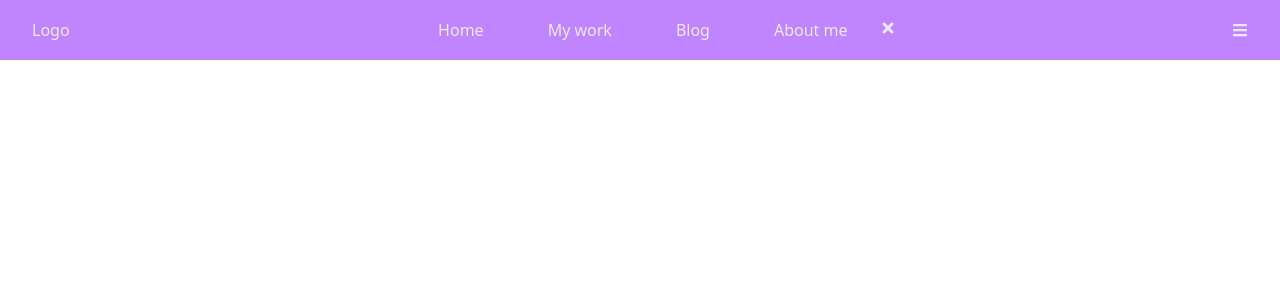
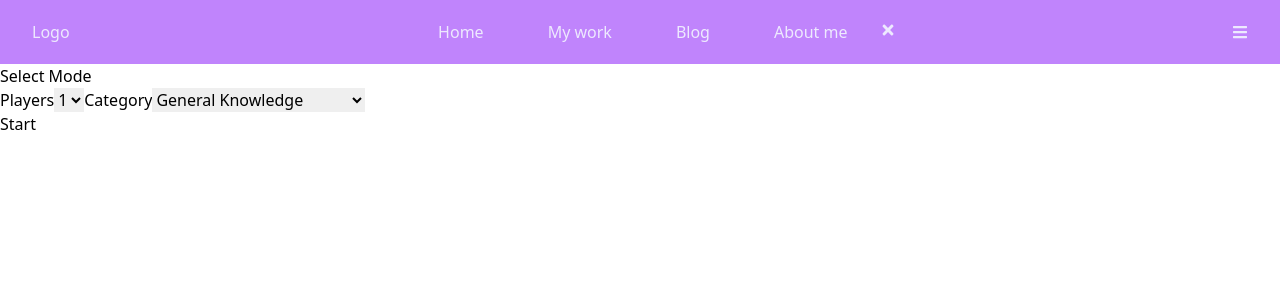
Before and after one commit to RamMaths/QuizGame, a React (Vite) app: page / in a window 1280 px wide. Shown: the top 300 px of the page. Built offline with nearby package versions, Linux system fonts and the light colour scheme.

Commit message:
navbar without functionality

```diff
--- a/src/App.jsx
+++ b/src/App.jsx
@@ -7,7 +7,7 @@ function App() {
   return(
     <>
       <Navbar/>
-      {/* <Game/> */}
+      <Game/>
     </>
   );
 
--- /dev/null
+++ b/src/Game/Game.css
@@ -0,0 +1,14 @@
+@tailwind base;
+@tailwind components;
+@tailwind utilities;
+
+@layer base {
+  .game {
+    @apply grid;
+    @apply grid-flow-row;
+    @apply items-center;
+    @apply justify-center;
+    @apply p-5;
+    height: 80vh;
+  }
+}
--- a/src/Game/Game.jsx
+++ b/src/Game/Game.jsx
@@ -1,6 +1,7 @@
 import { useState, createContext, useContext  } from 'react';
 import Trivia from './Trivia/Trivia';
 import ModeMenu from './Mode/ModeMenu';
+import './Game.css'
 
 const GameContext = createContext();
 
@@ -23,7 +24,7 @@ const Game = () => {
   };
 
   return (
-    <div className="grid grid-flow-row items-center justify-center p-5 w-full h-full">
+    <div className="game">
       <GameContext.Provider value={{config, setConfig}}>
       {!selected &&
       <ModeMenu
--- a/src/Game/Mode/ModeMenu.jsx
+++ b/src/Game/Mode/ModeMenu.jsx
@@ -84,7 +84,7 @@ const ModeMenu = ({setSelected, getQuestion}) => {
 
       <div className="flex flex-col items-center">
         {
-          <button type='submit' className="last:items-center bg-red-500 w-20 rounded-md m-2 hover:bg-red-300 text-red-200">Start</button>
+          <button type='submit' className="last:items-center bg-purple-500 w-20 rounded-md m-2 hover:bg-red-300 text-violet-100">Start</button>
         }
       </div>
     </form>
--- a/src/Game/Trivia/Qn&An/QuestionComponent.jsx
+++ b/src/Game/Trivia/Qn&An/QuestionComponent.jsx
@@ -18,6 +18,7 @@ const QuestionComponent = () => {
     setP2Lifes,
     playing,
     setPlaying,
+    lose,
     setLose,
     mode
   } = useTriviaContext();
--- /dev/null
+++ b/src/Navbar/Navbar.css
@@ -0,0 +1,70 @@
+@tailwind base;
+@tailwind components;
+@tailwind utilities;
+
+@layer base {
+  header  {
+    display: flex;
+    align-items: center;
+    justify-content: space-between;
+    padding: 0 2rem;
+    height: 4rem;
+    @apply bg-purple-400;
+    @apply text-violet-100;
+  }
+
+  nav a {
+    margin: 0 2rem;
+    text-decoration: none;
+  }
+
+  nav a:hover {
+    @apply text-violet-200;
+  }
+
+  header .nav-btn  {
+    padding: 5px;
+    cursor: pointer;
+    background: transparent;
+    border: none;
+    outline: none;
+    visibility: hidden;
+    opacity: 0;
+    @apply bg-purple-800;
+    font-size: 1.5rem;
+  }
+
+  @media only screen and (max-width: 1024px) {
+    header {
+      @apply flex;
+      @apply flex-row;
+    }
+
+    header .nav-btn {
+      visibility: visible;
+      opacity: 1;
+    }
+
+    header nav {
+      position: fixed;
+      top: 0;
+      left: 0;
+      height: 40vh;
+      width: 100%;
+      display: flex;
+      flex-direction: column;
+      align-items: center;
+      justify-content: center;
+      gap: 1.5rem;
+      transition: 1s;
+      transform: translateY(-100vh);
+      @apply bg-purple-500;
+      z-index: 100;
+    }
+
+    header .responsive_nav {
+      transform: none;
+    }
+  }
+
+}
--- a/src/Navbar/Navbar.jsx
+++ b/src/Navbar/Navbar.jsx
@@ -1,5 +1,6 @@
-import { useRef } from 'react';
+import { useRef, memo } from 'react';
 import { FaBars, FaTimes } from 'react-icons/fa';
+import './Navbar.css';
 
 const Navbar = () => {
 
@@ -7,18 +8,20 @@ const Navbar = () => {
 
   const showNavbar = () => {
     navRef.current.classList.toggle('responsive_nav');
-  }
+  };
 
   return(
     <header className="">
-      <h3>Logo</h3>
+      <div className="upper">
+        <h3>Logo</h3>
+      </div>
       <nav ref={navRef}>
         <a href="/#">Home</a>
         <a href="/#">My work</a>
         <a href="/#">Blog</a>
         <a href="/#">About me</a>
-        <button className="nav-btn"onClick={showNavbar}>
-          <FaTimes/>
+        <button className="nav-btn" onClick={showNavbar}>
+              <FaTimes/>
         </button>
       </nav>
       <button className="nav-btn" onClick={showNavbar}>
@@ -28,4 +31,4 @@ const Navbar = () => {
   );
 };
 
-export default Navbar;
+export default memo(Navbar);
--- a/src/index.css
+++ b/src/index.css
@@ -10,55 +10,4 @@
     box-sizing: border-box;
   }
 
-  header  {
-    height: 60px;
-    display: flex;
-    align-items: center;
-    justify-content: space-between;
-    padding: 0 2rem;
-    @apply bg-purple-400;
-    @apply text-violet-100;
-  }
-
-  nav a {
-    margin: 0 2rem;
-    text-decoration: none;
-  }
-
-  nav a:hover {
-    @apply text-violet-200;
-  }
-
-  header .nav-btn  {
-    padding: 5px;
-    cursor: pointer;
-    background: transparent;
-    border: none;
-    outline: none;
-    @apply bg-purple-800;
-  }
-
-  @media only screen and (max-width: 1024px) {
-    header .nav-btn {
-      visibility: visible;
-      opacity: 1;
-    }
-
-    header nav {
-      position: fixed;
-      top: 0;
-      left: 0;
-      height: 100%;
-      width: 100%;
-      display: flex;
-      align-items: center;
-      justify-content: center;
-      transition: 1s;
-      transform: translateY(-100vh);
-    }
-
-    header .responsive_nav {
-      transform: none;
-    }
-  }
 }
```
Also changed, not shown: src/media/img/logo.png (deleted).
